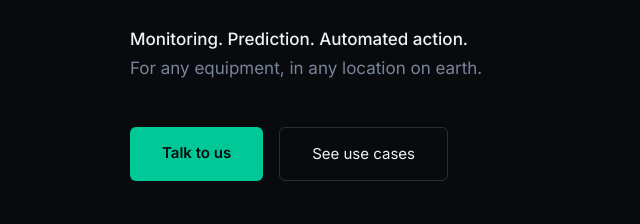
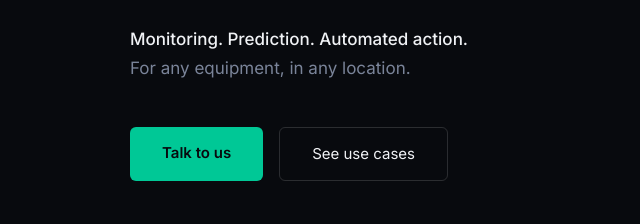
Before and after one commit to svolodarskyi/ax.on, a plain HTML site: page index.html in a window 1280 px wide. Shown: the part 470-694 px from the top of the page, 0-640 px from the left. Drawn offline with Linux system fonts and the light colour scheme.

Commit message:
Update index.html

```diff
--- a/index.html
+++ b/index.html
@@ -622,7 +622,7 @@
   </h1>
   <p class="hero-sub">
     <strong>Monitoring. Prediction. Automated action.</strong><br>
-    For any equipment, in any location on earth.
+    For any equipment, in any location.
   </p>
   <div class="hero-actions">
     <a href="#contact" class="btn-primary">Talk to us</a>
```
